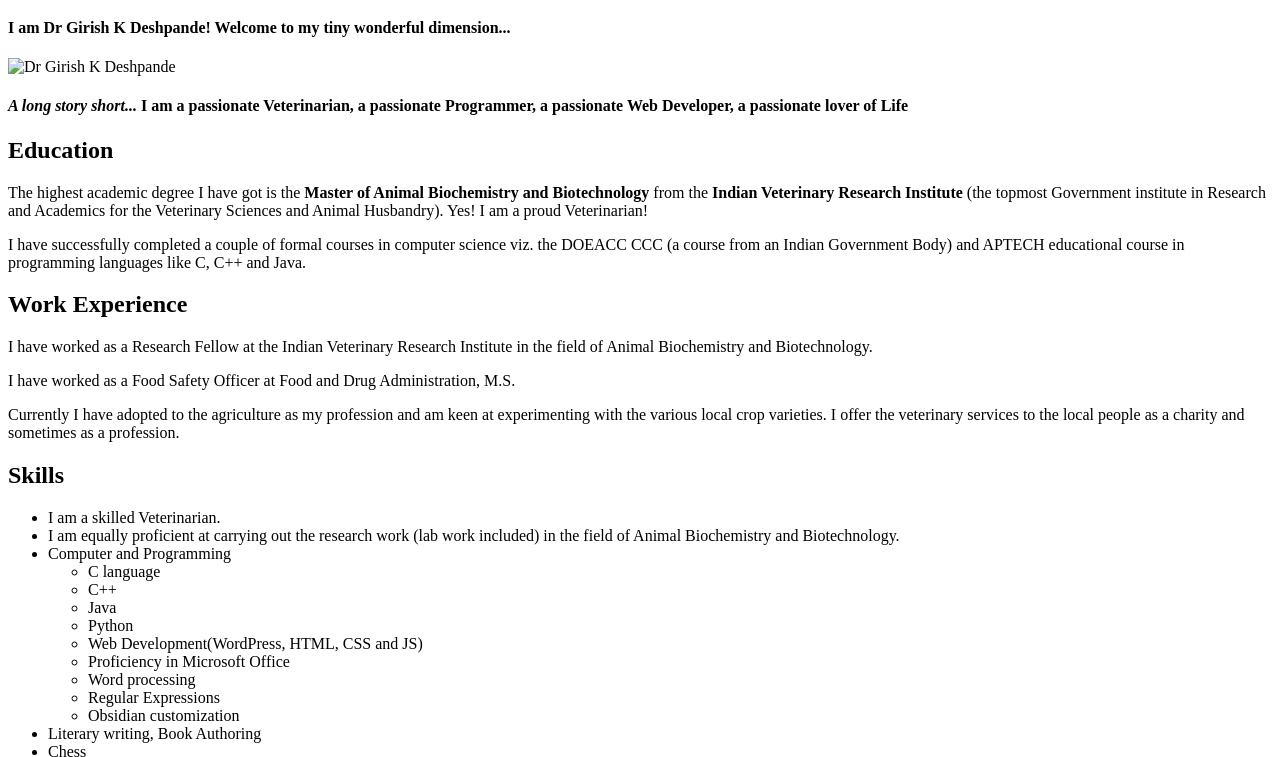
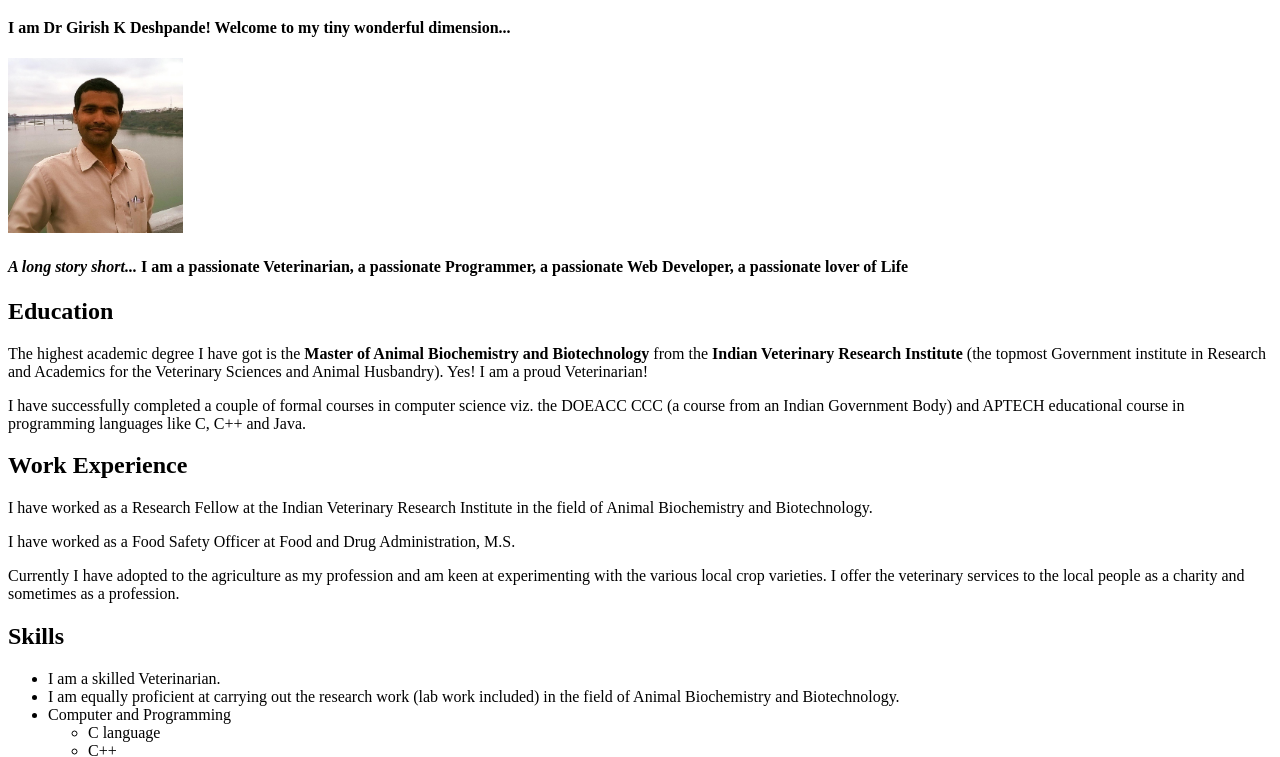
Before and after one commit to girishkdesh/Resume, a plain HTML site: page index.html in a window 1280 px wide. Shown: the part 61-818 px from the top of the page. Drawn offline with Linux system fonts and the light colour scheme.

Commit message:
Update index.html

```diff
--- a/index.html
+++ b/index.html
@@ -8,7 +8,7 @@
 <body>
     <h1>Hello world! Dr Girish here!</h1>
     <h4>I am Dr Girish K Deshpande! Welcome to my tiny wonderful dimension...</h4>
-    <img src="drgirish.jpg" alt="Dr Girish K Deshpande" height="175px">
+    <img src="./resources/drgirish.jpg" alt="Dr Girish K Deshpande" height="175px">
     <!-- Summary -->
     <h4><em>A long story short...</em> I am a passionate Veterinarian, a passionate Programmer, a passionate Web Developer, a passionate lover of Life</h4>
     <!-- Education -->
```
